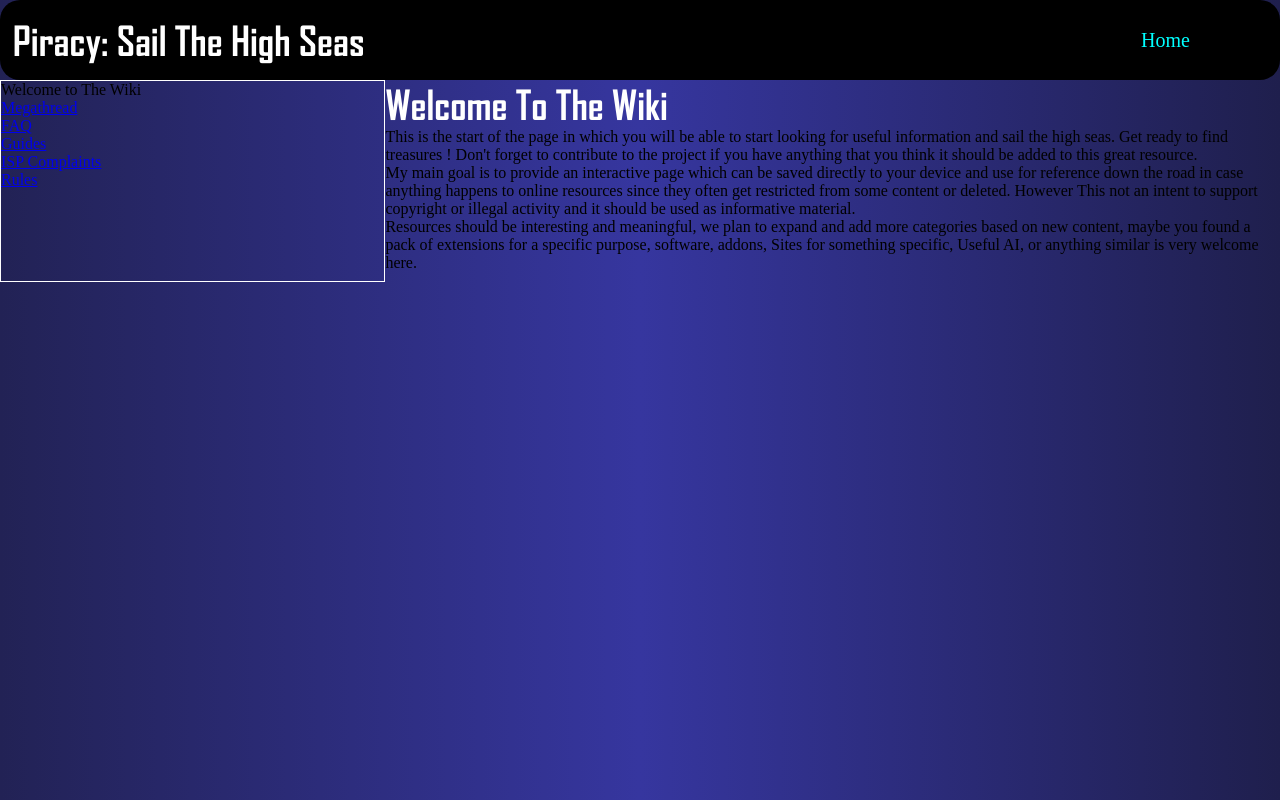
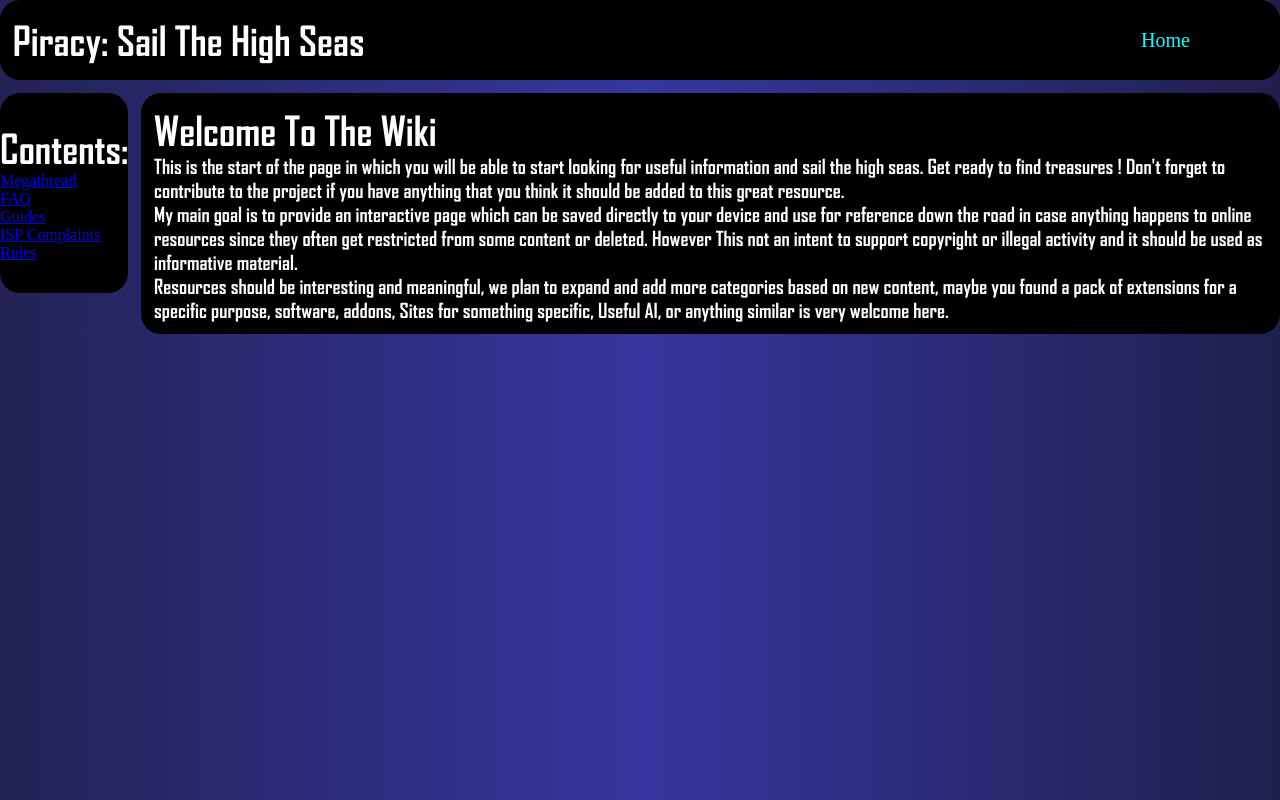
Before and after one commit to Dangelobast/Sail-The-High-Seas-MegaThrd, a plain HTML site: page index.html in a window 1280 px wide. Drawn offline with Linux system fonts and the light colour scheme.

Commit message:
Added design to aside and text body, padding and some more new features

```diff
--- a/index.html
+++ b/index.html
@@ -7,6 +7,7 @@
     <title>Document</title>
 </head>
 <body>
+
     <div>
     <h1>Piracy: Sail The High Seas </h1>
     <nav id="nav_menu" >
@@ -23,7 +24,7 @@
     <aside>
         <nav>
             <ul>
-                <li>Welcome to The Wiki</li>
+                <h1>Contents:</h1>
                 <li><a href="#">Megathread</a></li>
                 <li><a href="#">FAQ</a></li>
                 <li><a href="#">Guides</a></li>
--- a/styles/main.css
+++ b/styles/main.css
@@ -2,19 +2,17 @@
     padding:0;
     margin:0;
 }
-html{ /*
+/*html{
     background: linear-gradient(90deg, rgb(34, 34, 85) , rgb(54, 54, 159), rgb(31, 31, 77));
-    */
-}
+
+}*/
 /*Fonts*/
 @font-face {
     font-family: testing;
     src: url("../fonts/AGENCYB.TTF");
 }
-/*Fonts*/
-header{
-    display: inline-block;
-}
+/*End of Fonts*/
+
 body {
     margin: 0 auto;
     width:100%;
@@ -27,20 +25,7 @@ h1{
     font-size: 40px;
     font-family: testing;
 }
-aside{
-
-    border: 1px solid white;
-    height:200px;
-    flex-basis:30%;
-
-}
-article{
-    flex-basis: 70%;
-}
-main{
-    display: flex;
-
-}
+/*Top navigation menu*/
 div{
     background-color: black;
     height: 80px;
@@ -49,6 +34,7 @@ div{
     align-items: center;
     border-radius: 20px;
     padding-left: 1%;
+    margin-bottom: 1%;
 }
 div ul{
     display: flex;
@@ -68,6 +54,36 @@ div ul li a{
 div ul li a:hover, .current{
     color:aqua;
 }
+/*End top navigation menu*/
+
+aside{
+    display: flex;
+    border-radius: 20px;
+    height:200px;
+    flex-basis:10%;
+    background: black;
+    justify-content: center;
+    align-items: center;
+    margin-right:1%;
+
+
+}
+article {
+    color:white;
+    flex-basis: 90%;
+    font-family:testing;
+    background:black;
+    font-size: 125%;
+    border-radius: 20px;
+    justify-content: center;
+    align-items: center;
+    padding: 1%;
+}
+main{
+    display: flex;
+
+}
+
 /*Dynamic screen sizes*/
 
 @media only screen and (max-width:660px) {
```
